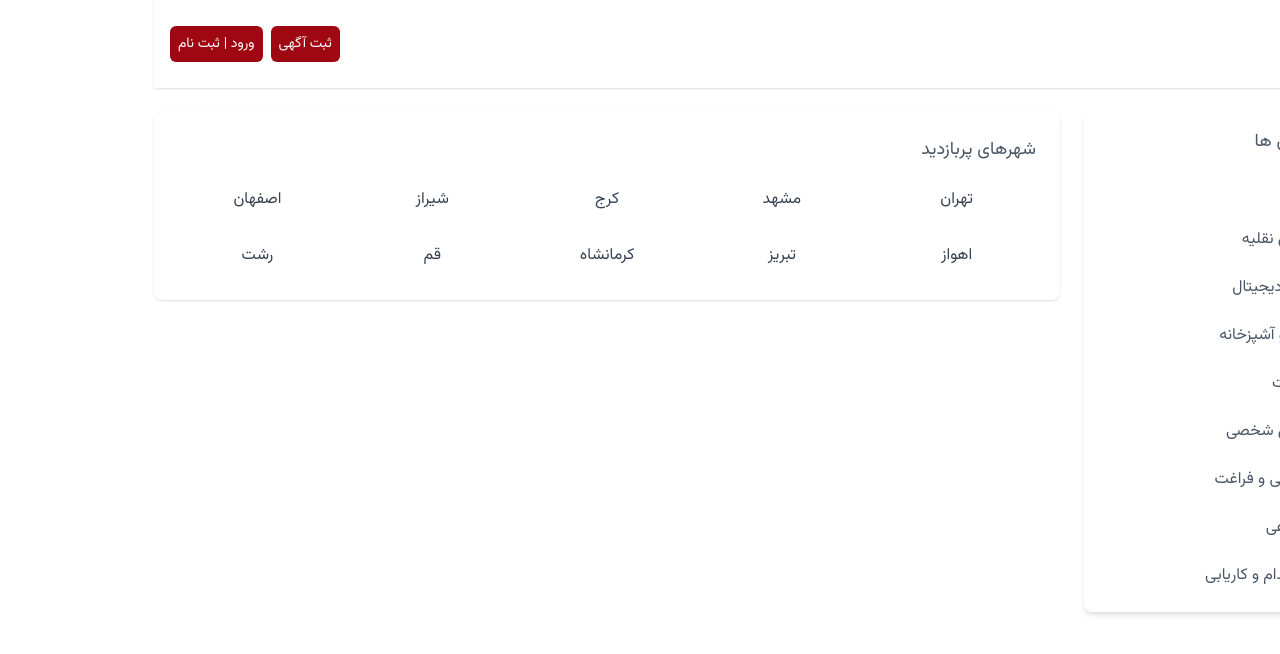
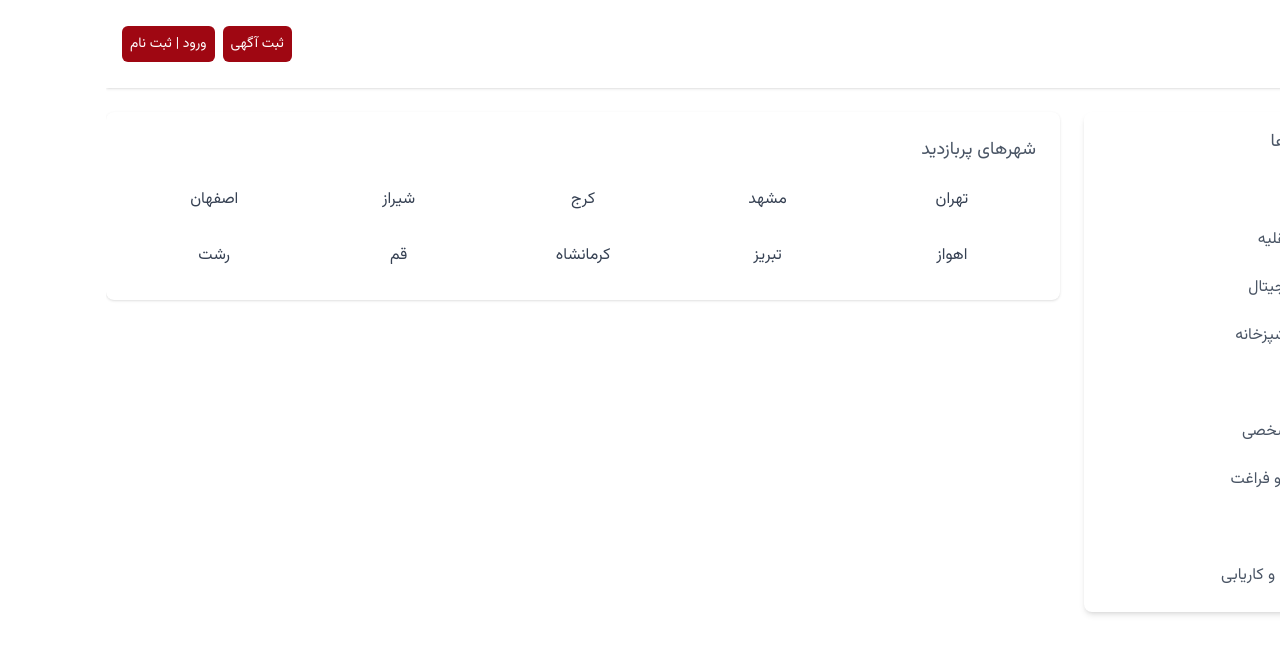
Before and after one commit to hasanashrafi/divar-next, a Next.js app: page / in a window 1280 px wide. Shown: the top 654 px of the page. Built offline with nearby package versions, Linux system fonts and the light colour scheme.

Commit message:
edit styles

```diff
--- a/src/app/page.js
+++ b/src/app/page.js
@@ -4,9 +4,9 @@ import CitiesList from './components/CitiesList';
 
 export default function Home() {
   return (
-    <div className=" max-w-7xl mx-auto px-4 sm:px-6 lg:px-8">
+    <div className="  mx-auto  ">
       <Header />
-      <div className="mt-6 grid grid-cols-1 gap-6 lg:grid-cols-12">
+      <div className="max-w-7xl mx-auto mt-6 grid grid-cols-1 gap-6 lg:grid-cols-12">
         {/* Sidebar */}
         <div className="lg:col-span-3">
           <CategoryList />
```
